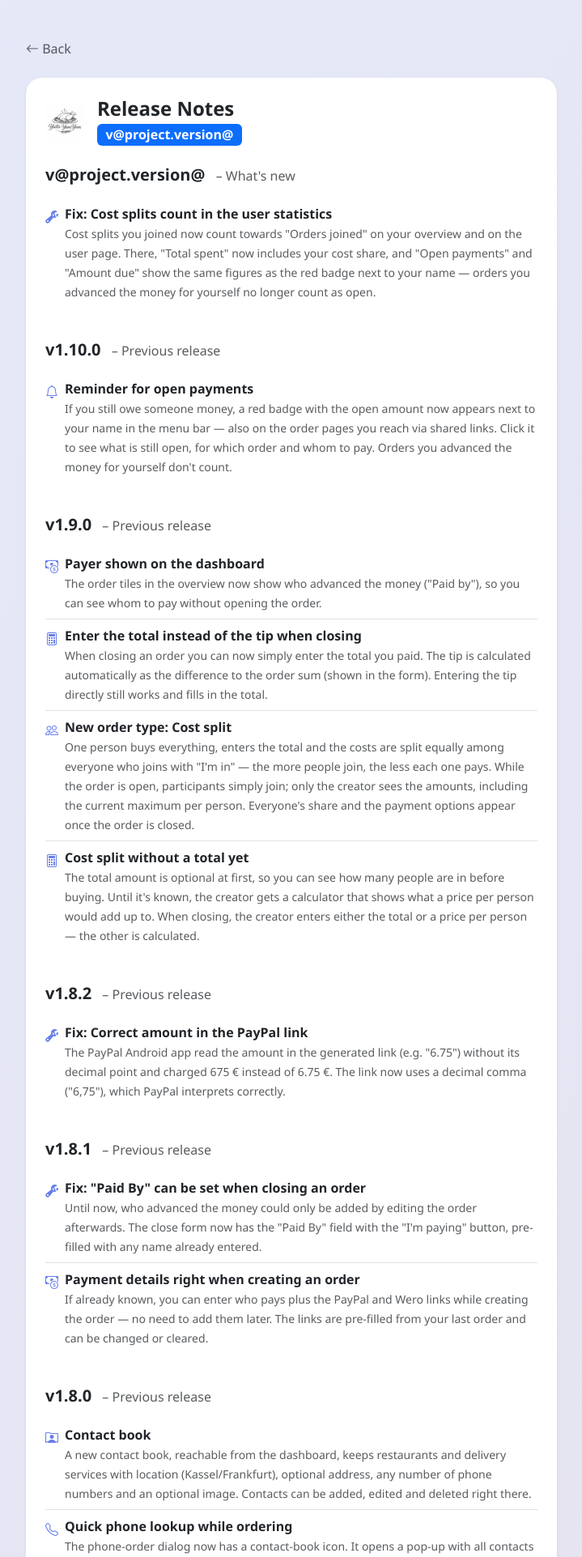
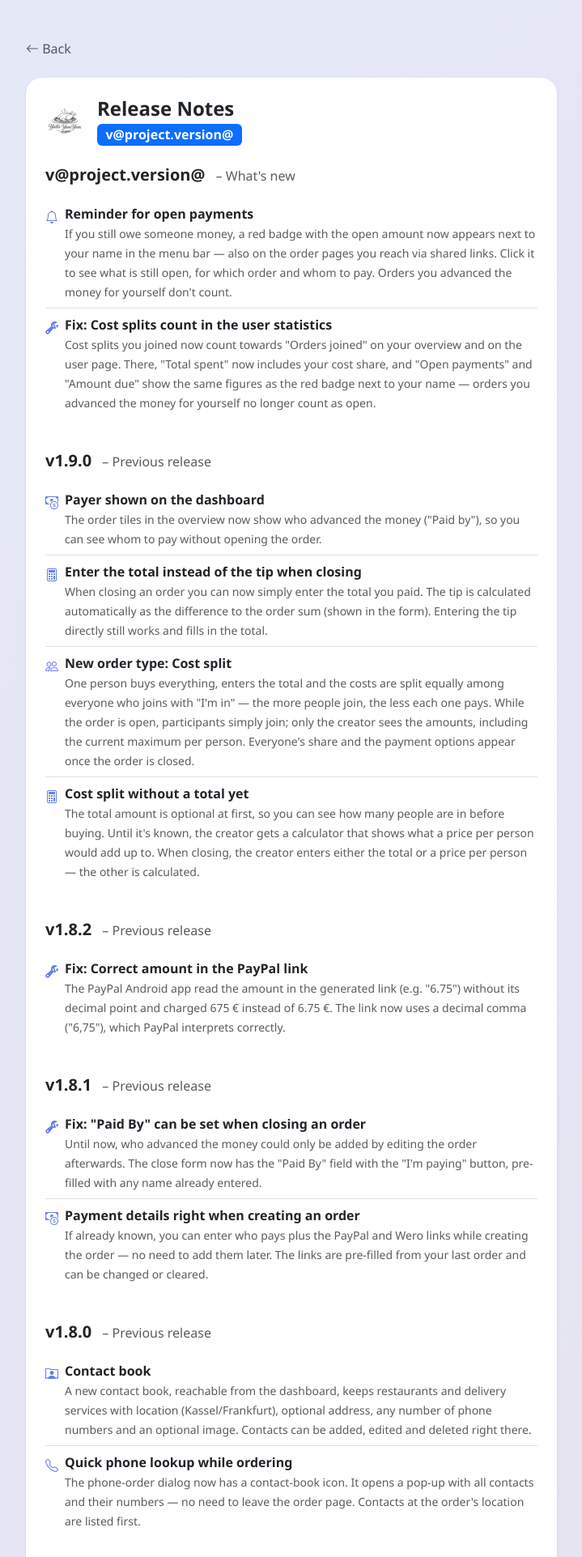
Before and after one commit to Judgeman/Yatta-Yam-Yam, a Spring Boot app: page /version in a window 1280 px wide. Shown: the top 1923 px of the page at 81% size, without its empty margins (280-999 px from the left). Run offline with Spring Boot 4, Linux system fonts and the light colour scheme; some of the project's set-up classes (security, data sources, template engines, error pages and the like) are left out, and stand-ins take their place.

Commit message:
Ship the statistics fix with 1.10.0 instead of a 1.10.1 patch
1.10.0 isn't released yet, so keep the version at 1.10.0 and list the
fix under its "What's new" next to the open-payments badge.

Co-Authored-By: Claude Opus 5.5 <noreply@anthropic.com>
Claude-Session: https://claude.ai/code/session_01Y8jVT731erRvo8VNHEnqL2

```diff
--- a/pom.xml
+++ b/pom.xml
@@ -12,7 +12,7 @@
     </parent>
 
     <groupId>de.yatta-yam-yam</groupId>
-    <version>1.10.1</version>
+    <version>1.10.0</version>
     <artifactId>yatta-yam-yam</artifactId>
     <name>yatta-yam-yam</name>
     <description>Yatta-Yam-Yam food ordering app</description>
--- a/src/main/resources/templates/version.html
+++ b/src/main/resources/templates/version.html
@@ -52,25 +52,17 @@
 
         <ul class="list-group list-group-flush mb-3">
             <li class="list-group-item d-flex gap-2 align-items-start px-0">
+                <i class="bi bi-bell text-primary mt-1"></i>
+                <div>
+                    <strong>Reminder for open payments</strong><br/>
+                    <span class="text-muted small">If you still owe someone money, a red badge with the open amount now appears next to your name in the menu bar — also on the order pages you reach via shared links. Click it to see what is still open, for which order and whom to pay. Orders you advanced the money for yourself don't count.</span>
+                </div>
+            </li>
+            <li class="list-group-item d-flex gap-2 align-items-start px-0">
                 <i class="bi bi-wrench-adjustable text-primary mt-1"></i>
                 <div>
                     <strong>Fix: Cost splits count in the user statistics</strong><br/>
                     <span class="text-muted small">Cost splits you joined now count towards "Orders joined" on your overview and on the user page. There, "Total spent" now includes your cost share, and "Open payments" and "Amount due" show the same figures as the red badge next to your name — orders you advanced the money for yourself no longer count as open.</span>
-                </div>
-            </li>
-        </ul>
-
-        <h2 class="h5 fw-semibold mb-3 mt-4">
-            v1.10.0
-            <span class="text-muted fw-normal fs-6 ms-2">– Previous release</span>
-        </h2>
-
-        <ul class="list-group list-group-flush mb-3">
-            <li class="list-group-item d-flex gap-2 align-items-start px-0">
-                <i class="bi bi-bell text-primary mt-1"></i>
-                <div>
-                    <strong>Reminder for open payments</strong><br/>
-                    <span class="text-muted small">If you still owe someone money, a red badge with the open amount now appears next to your name in the menu bar — also on the order pages you reach via shared links. Click it to see what is still open, for which order and whom to pay. Orders you advanced the money for yourself don't count.</span>
                 </div>
             </li>
         </ul>
```
